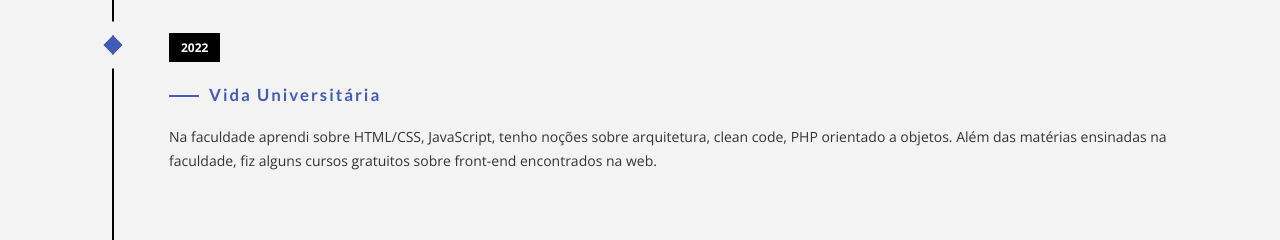
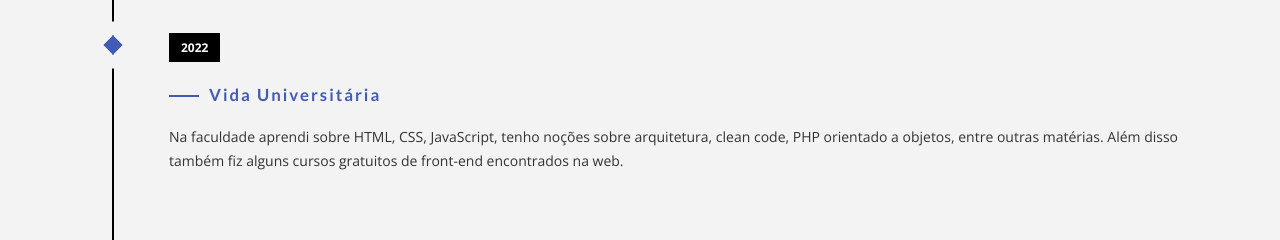
Before and after one commit to LeonardoFernandesJeronimo/Portfolio, a plain HTML site: page index.html in a window 1280 px wide. Shown: the part 2060-2300 px from the top of the page. Drawn offline with nearby package versions, Linux system fonts and the light colour scheme; files whose address does not match are found by name; a web font is replaced by a local one.

Commit message:
update 2 version 1

```diff
--- a/index.html
+++ b/index.html
@@ -120,7 +120,7 @@
                         <div class="timeline-event-copy">
                             <p class="timeline-event-thumbnail">2022</p>
                             <h4>Vida Universitária</h4>
-                            <p>Na faculdade aprendi sobre HTML/CSS, JavaScript, tenho noções sobre arquitetura, clean code, PHP orientado a objetos. Além das matérias ensinadas na faculdade, fiz alguns cursos gratuitos sobre front-end encontrados na web.</p>
+                            <p>Na faculdade aprendi sobre HTML, CSS, JavaScript, tenho noções sobre arquitetura, clean code, PHP orientado a objetos, entre outras matérias. Além disso também fiz alguns cursos gratuitos de front-end encontrados na web.</p>
                         </div>
                     </li>
                     <li class="timeline-event" data-aos="fade-up" data-aos-delay=".4">
```
